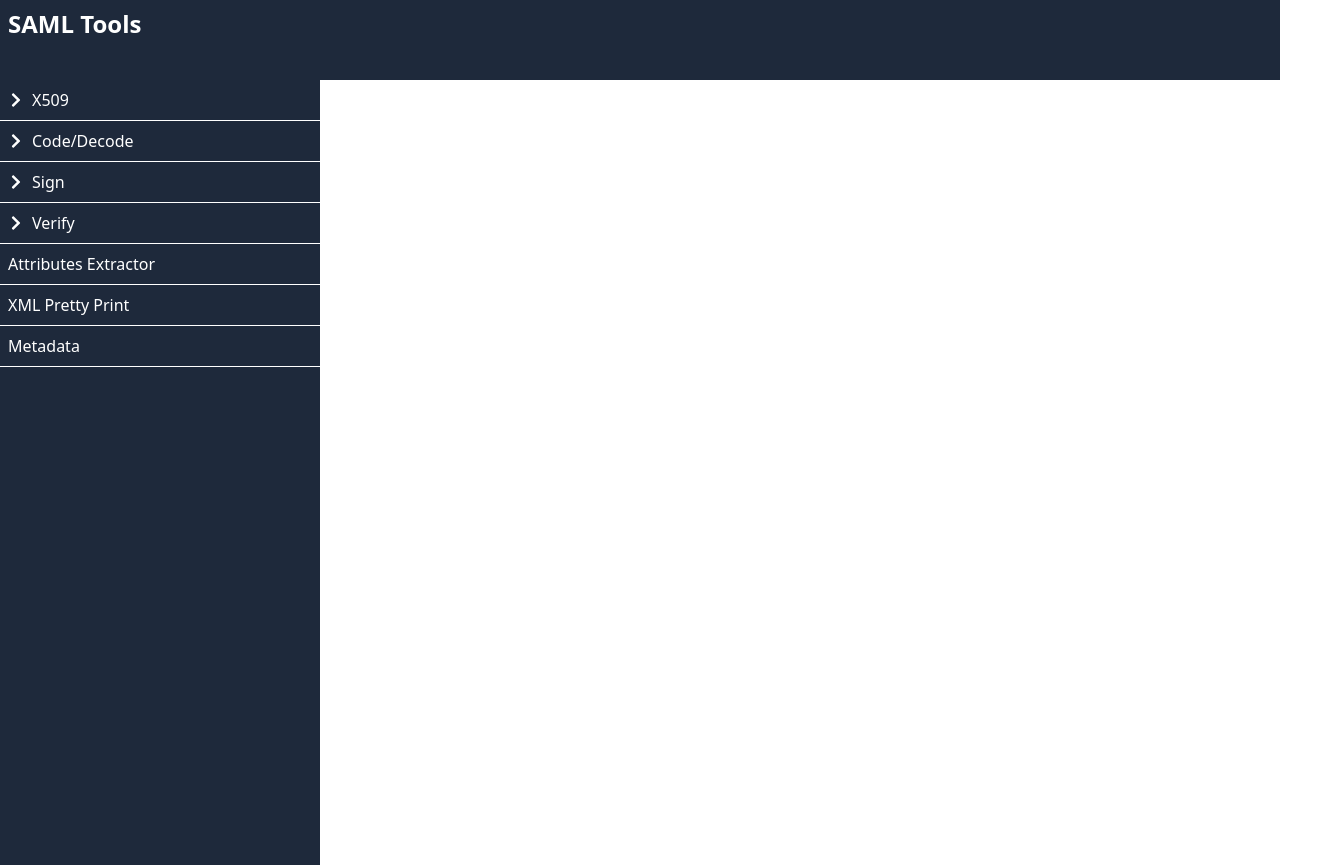
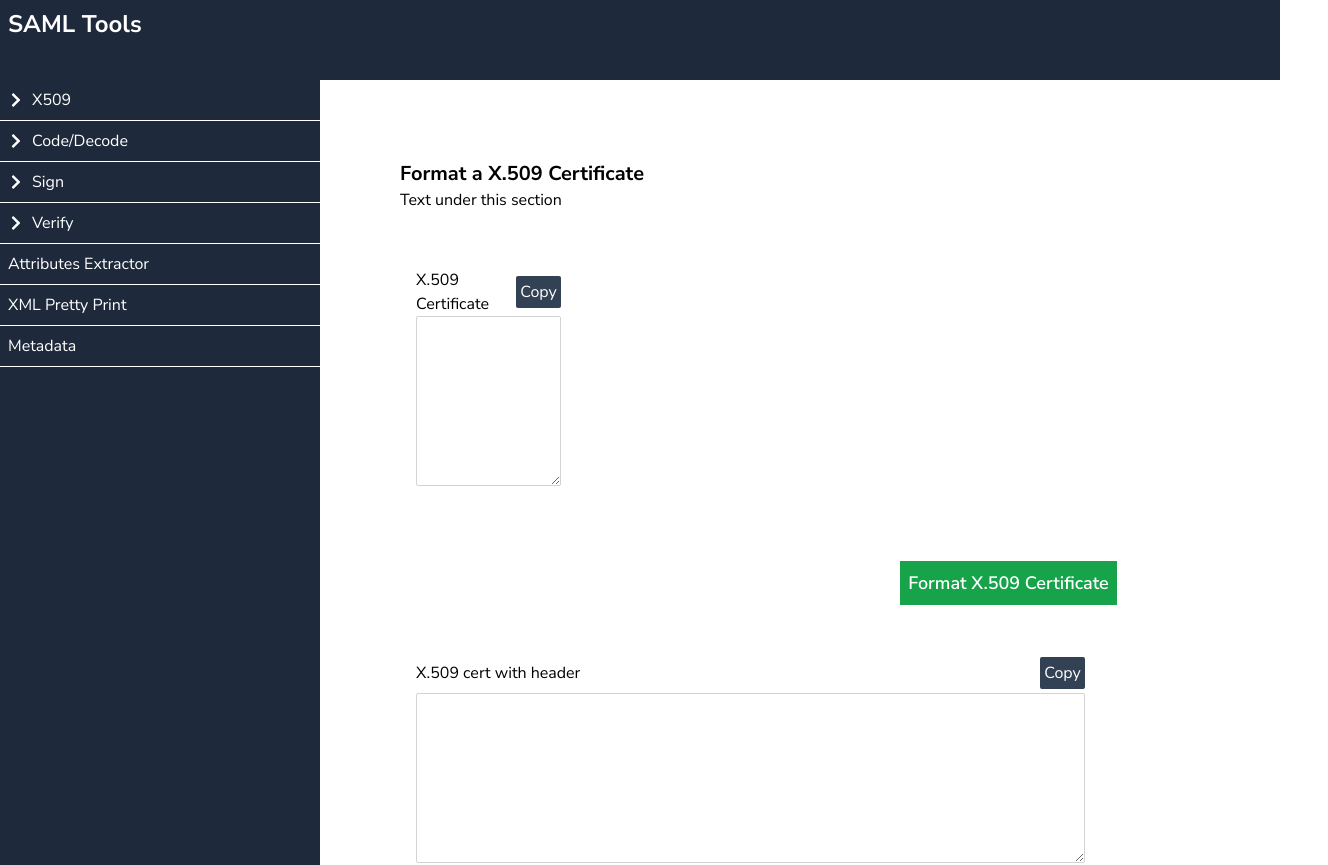
Before and after one commit to shammirbaig/saml-tools, a React (Create React App) app: page /format-x509-certificate in a window 1280 px wide. Shown: the top 865 px of the page, 1328 px wide, since content can reach past the window. Built offline with nearby package versions, Linux system fonts and the light colour scheme.

Commit message:
Added font and 2 pages in x509

```diff
--- a/public/index.html
+++ b/public/index.html
@@ -15,6 +15,9 @@
       user's mobile device or desktop. See https://developers.google.com/web/fundamentals/web-app-manifest/
     -->
     <link rel="manifest" href="%PUBLIC_URL%/manifest.json" />
+    <link rel="preconnect" href="https://fonts.googleapis.com">
+<link rel="preconnect" href="https://fonts.gstatic.com" crossorigin>
+<link href="https://fonts.googleapis.com/css2?family=Nunito+Sans:ital,wght@0,200;0,300;0,400;0,500;0,600;0,700;0,800;0,1000;1,200;1,300;1,400;1,500;1,700;1,800;1,900&display=swap" rel="stylesheet">
     <!--
       Notice the use of %PUBLIC_URL% in the tags above.
       It will be replaced with the URL of the `public` folder during the build.
--- a/src/App.js
+++ b/src/App.js
@@ -6,6 +6,8 @@ import Header from './components/Header';
 import Sidebar from './components/Sidebar';
 import { BrowserRouter as Router,Routes,Route } from "react-router-dom";
 import SelfSignedCertificate from './pages/SelfSignedCertificate';
+import FormatX509 from './pages/FormatX509';
+import FormatPrivateKey from './pages/FormatPrivateKey';
 
 function App() {
   return (
@@ -21,7 +23,8 @@ function App() {
         <Route path="/" element={<Home />} />
         <Route path="/dummy" element={<Dummy />} />
         <Route path="/self-sign-certificate" element={<SelfSignedCertificate />} />
-
+        <Route path="/format-x509-certificate" element={<FormatX509 />} />
+        <Route path="/format-private-key" element={<FormatPrivateKey />} />
       </Routes>
     </div>
         </div>
--- a/src/components/InputBox.js
+++ b/src/components/InputBox.js
@@ -1,6 +1,6 @@
 import React, { useState, useRef } from 'react';
 
-const InputBox = ({ title, height, width }) => {
+const InputBox = ({ onChange,title, height, width }) => {
   const inputRef = useRef(null);
   const [copied, setCopied] = useState(false);
 
@@ -22,6 +22,7 @@ const InputBox = ({ title, height, width }) => {
       <textarea
         ref={inputRef}
         type="text"
+        onChange={onChange}
         className="border-solid rounded-sm px-1 py-1"
         style={{ height, width ,border: "0.75px solid #D3D3D3"}}
       />
--- a/src/index.css
+++ b/src/index.css
@@ -6,6 +6,7 @@
   margin: 0;
   padding: 0;
   box-sizing: border-box;
+  font-family: 'Nunito Sans', sans-serif;
 }
 
 .sidebar-menu {
--- /dev/null
+++ b/src/pages/FormatPrivateKey.js
@@ -0,0 +1,67 @@
+import React from "react";
+import InputField from "../components/InputField";
+import InputBox from "../components/InputBox";
+import { useState } from "react";
+
+
+const FormatPrivateKey = () => {
+  const [PrivateKey, setPrivateKey] = useState("");
+  const [PrivateKeyWithHeader, setPrivateKeyWithHeader] = useState("");
+  const [PrivateKeyWithString, setPrivateKeytWithString] = useState("");
+
+
+
+
+  const handleSubmit = (e) => {
+    e.preventDefault();
+    const formData = {
+        PrivateKey
+    };
+
+    fetch("url", {
+      method: "POST",
+      headers: {
+        "Content-Type": "application/json",
+      },
+      body: JSON.stringify(formData),
+    })
+      .then((response) => response.json())
+      .then((data) => {
+        console.log(data);
+      })
+      .catch((error) => {
+        console.error(error);
+      });
+  };
+
+
+
+  return (
+    <div className="content relative ml-12 w-full p-8">
+      <h1 className="text-xl font-bold"> Format Private Key</h1>
+      <p> Text under this section</p>
+
+
+      <div className="mt-6 flex flex-wrap">
+      <form onSubmit={handleSubmit}>
+      <div className="w-full pt-4 pb-4 pr-4 lg:w-4/5">
+      <InputBox onChange={(e)=>{setPrivateKey(e.target.value)}}title={"Private Key"} width={"100%"} height={"170px"}/>
+      </div>
+      </form>
+      <div className="w-full mt-5 pt-4 pb-4  lg:w-4/5">
+            <button type="submit" className="p-2 float-right  bg-green-600 text-white text-lg font-semibold">
+              Format Private Key
+            </button>
+          </div>
+      <div className="w-full pt-4 pb-4 pr-4 lg:w-4/5">
+      <InputBox title={"Private Key with header"} width={"100%"} height={"170px"}/>
+      </div>
+      <div className="w-full pt-4 pb-4 pr-4 lg:w-4/5">
+      <InputBox title={"Private Key in string format"} width={"100%"} height={"170px"}/>
+      </div>
+      </div>
+    </div>
+  );
+}
+
+export default FormatPrivateKey;
--- /dev/null
+++ b/src/pages/FormatX509.js
@@ -0,0 +1,67 @@
+import React from "react";
+import InputField from "../components/InputField";
+import InputBox from "../components/InputBox";
+import { useState } from "react";
+
+
+const FormatX509 = () => {
+  const [X509Cert, setX509Cert] = useState("");
+  const [X509CertWithHeader, setX509CertWithHeader] = useState("");
+  const [X509CertWithString, setX509CertWithString] = useState("");
+
+
+
+
+  const handleSubmit = (e) => {
+    e.preventDefault();
+    const formData = {
+        X509Cert
+    };
+
+    fetch("url", {
+      method: "POST",
+      headers: {
+        "Content-Type": "application/json",
+      },
+      body: JSON.stringify(formData),
+    })
+      .then((response) => response.json())
+      .then((data) => {
+        console.log(data);
+      })
+      .catch((error) => {
+        console.error(error);
+      });
+  };
+
+
+
+  return (
+    <div className="content relative ml-12 w-full p-8">
+      <h1 className="text-xl font-bold"> Format a X.509 Certificate</h1>
+      <p> Text under this section</p>
+
+
+      <div className="mt-6 flex flex-wrap">
+      <form onSubmit={handleSubmit}>
+      <div className="w-full pt-4 pb-4 pr-4 lg:w-4/5">
+      <InputBox onChange={(e)=>{setX509Cert(e.target.value)}}title={"X.509 Certificate"} width={"100%"} height={"170px"}/>
+      </div>
+      </form>
+      <div className="w-full mt-5 pt-4 pb-4  lg:w-4/5">
+            <button type="submit" className="p-2 float-right  bg-green-600 text-white text-lg font-semibold">
+              Format X.509 Certificate
+            </button>
+          </div>
+      <div className="w-full pt-4 pb-4 pr-4 lg:w-4/5">
+      <InputBox title={"X.509 cert with header"} width={"100%"} height={"170px"}/>
+      </div>
+      <div className="w-full pt-4 pb-4 pr-4 lg:w-4/5">
+      <InputBox title={"X.509 cert in string format"} width={"100%"} height={"170px"}/>
+      </div>
+      </div>
+    </div>
+  );
+}
+
+export default FormatX509;
```
